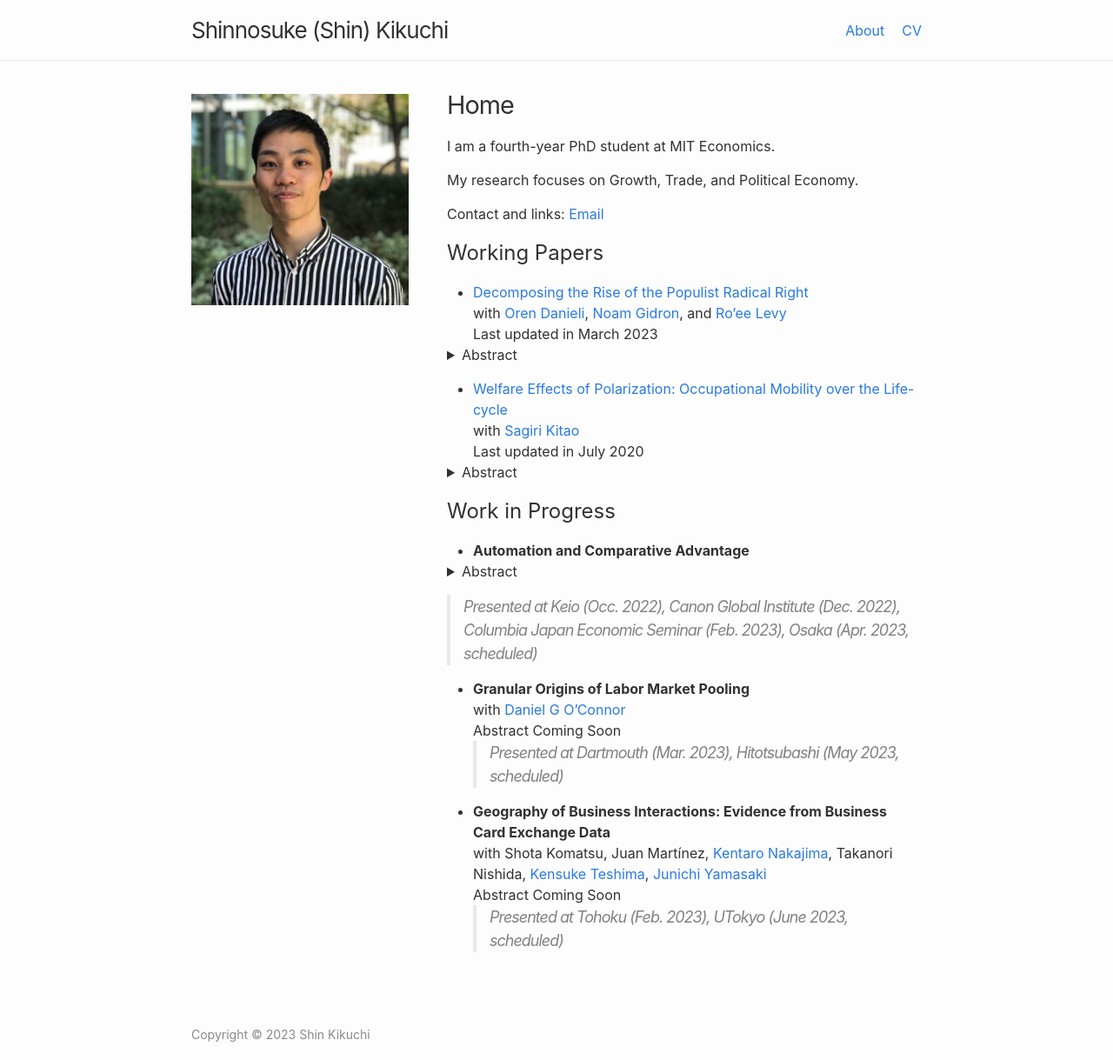
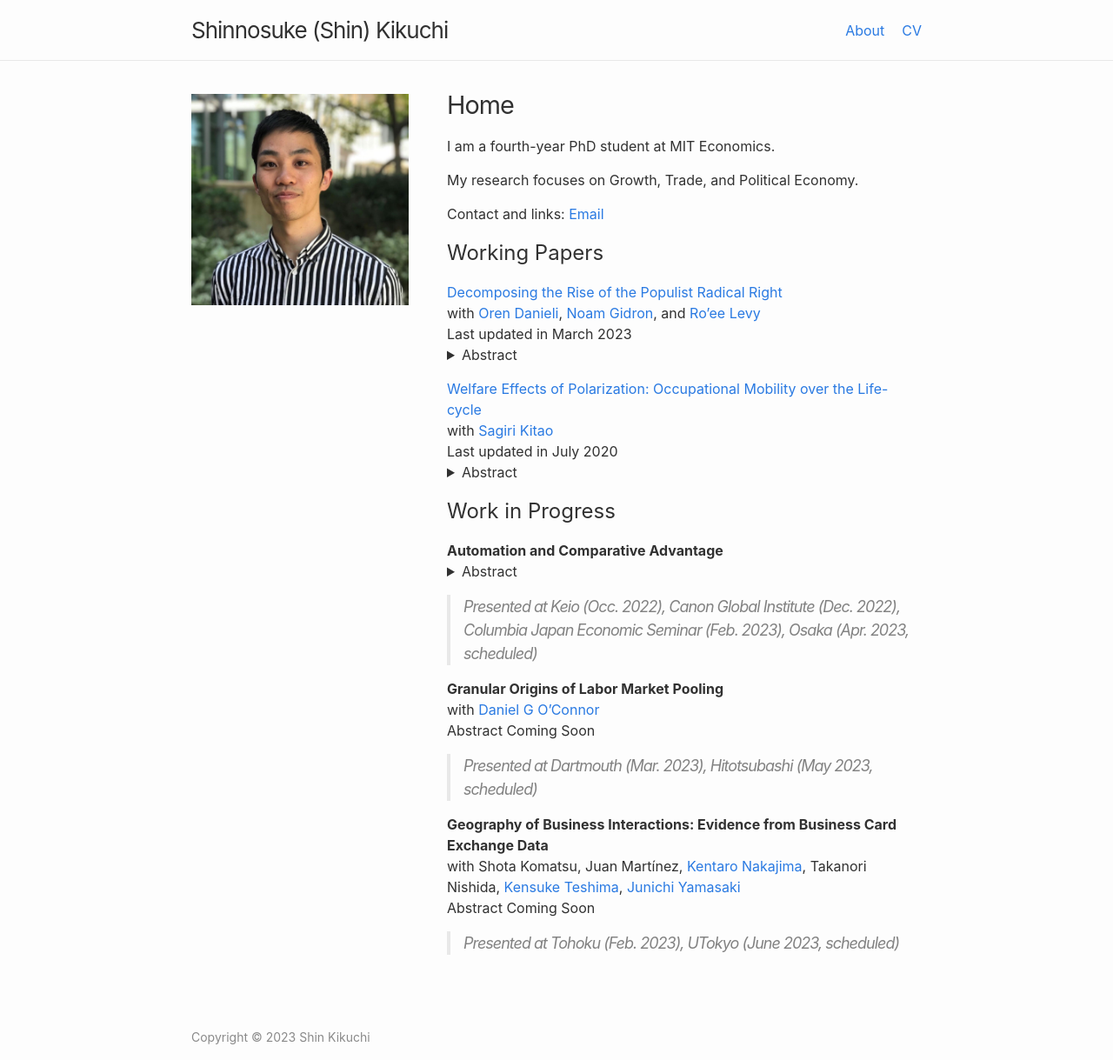
Before and after one commit to shinnkikuchi/shinnkikuchi.github.io, a Jekyll site: the page built from index.md, in a window 1280 px wide. Shown: the whole page at 87% size. Built offline with Jekyll 4.4.1, drawn with Linux system fonts in a browser that asks for light colours.

```diff
--- a/index.md
+++ b/index.md
@@ -16,7 +16,7 @@ Contact and links: [Email](mailto:skikuchi@mit.edu)
 
 ## Working Papers
 
-- <a href="/files/research/DGKL-Populism.pdf" target="_blank">Decomposing the Rise of the Populist Radical Right</a>
+<a href="/files/research/DGKL-Populism.pdf" target="_blank">Decomposing the Rise of the Populist Radical Right</a>
 <br>
 with <a href="https://www.orendanieli.com/home" target="_blank">Oren Danieli</a>,
 <a href="https://scholar.harvard.edu/gidron/home" target="_blank">Noam Gidron</a>,
@@ -29,7 +29,7 @@ Last updated in March 2023<br>
 </details>
 
 
-- <a href="/files/research/KK-ROBOT.pdf" target="_blank">Welfare Effects of Polarization: Occupational Mobility over the Life-cycle</a><br>
+<a href="/files/research/KK-ROBOT.pdf" target="_blank">Welfare Effects of Polarization: Occupational Mobility over the Life-cycle</a><br>
 with <a href="https://sites.google.com/site/sagirikitao/home" target="_blank">Sagiri Kitao</a><br>
 Last updated in July 2020<br>
 <details style="margin-bottom: 15px; margin-top: -15px">
@@ -40,7 +40,7 @@ Last updated in July 2020<br>
 
 ## Work in Progress
 
-- **Automation and Comparative Advantage**<br>
+**Automation and Comparative Advantage**<br>
 <details style="margin-bottom: 15px; margin-top: -15px">
 	<summary>Abstract</summary>
 	I study how automation affects comparative advantage. In the past centuries, the initial stages of economic development featured comparative advantage in low-skill-intensive sectors due to low-skill-labor abundance, as predicted by the Heckscher-Ohlin Theorem. I show, however, that this relationship has weakened—or even reversed—in the 21st century. This decoupling/reversal occurs because automation provides developed countries with endogenous comparative advantage in low-skill-intensive sectors. My counterfactual analysis shows that recent developing countries would have specialized in low-skill intensive sectors and enjoyed more gains from trade, as East Asian countries did, without automation in developed countries.
@@ -49,13 +49,13 @@ Last updated in July 2020<br>
 > Presented at Keio (Occ. 2022), Canon Global Institute (Dec. 2022), Columbia Japan Economic Seminar (Feb. 2023), Osaka (Apr. 2023, scheduled)<br>
 
 
-- **Granular Origins of Labor Market Pooling**<br>
+**Granular Origins of Labor Market Pooling**<br>
 with  <a href="https://www.danielgoconnor.com" target="_blank">Daniel G O'Connor</a><br>
 Abstract Coming Soon<br>
 > Presented at Dartmouth (Mar. 2023), Hitotsubashi (May 2023, scheduled)<br>
 
 
-- **Geography of Business Interactions: Evidence from Business Card Exchange Data** <br>
+**Geography of Business Interactions: Evidence from Business Card Exchange Data** <br>
 with Shota Komatsu,
 Juan Martínez,
 <a href="https://knakajima.weebly.com/" target="_blank">Kentaro Nakajima</a>,
```
